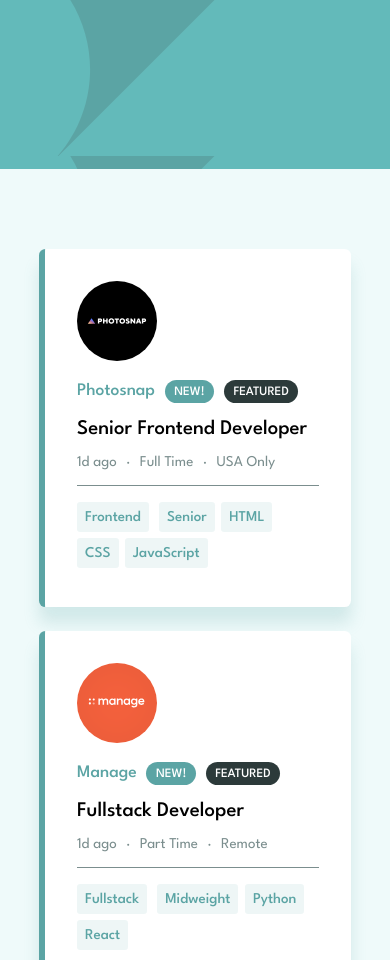
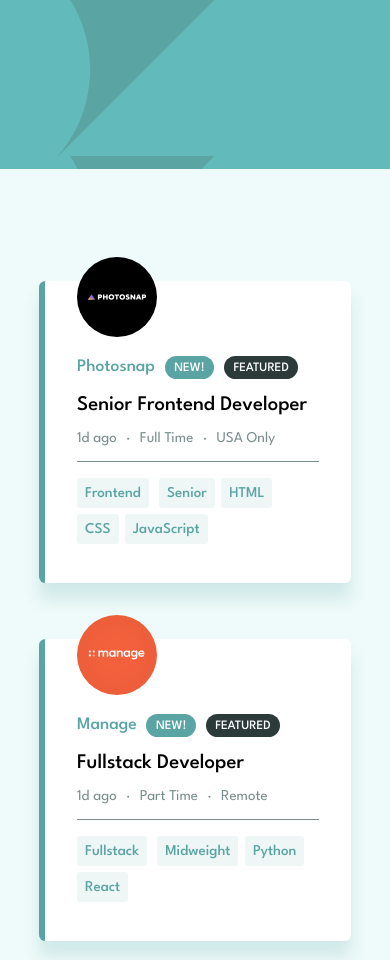
Before and after one commit to rfzamith/fm-static-job-listings, a plain HTML site: page index.html in a window 390 px wide. Shown: the top 960 px of the page. Drawn offline with Linux system fonts and the light colour scheme.

Commit message:
Logo mobile version

```diff
--- a/style.css
+++ b/style.css
@@ -3,6 +3,12 @@
 @media screen and (max-width: 768px) {
     header {
         background-image: url(images/bg-header-mobile.svg);
+    }
+    .job {
+        margin-top: 2rem;
+    }
+    .job_logo {
+        margin-top: -3.5rem;
     }
     .job_details {
         margin: 1rem 0;
```
